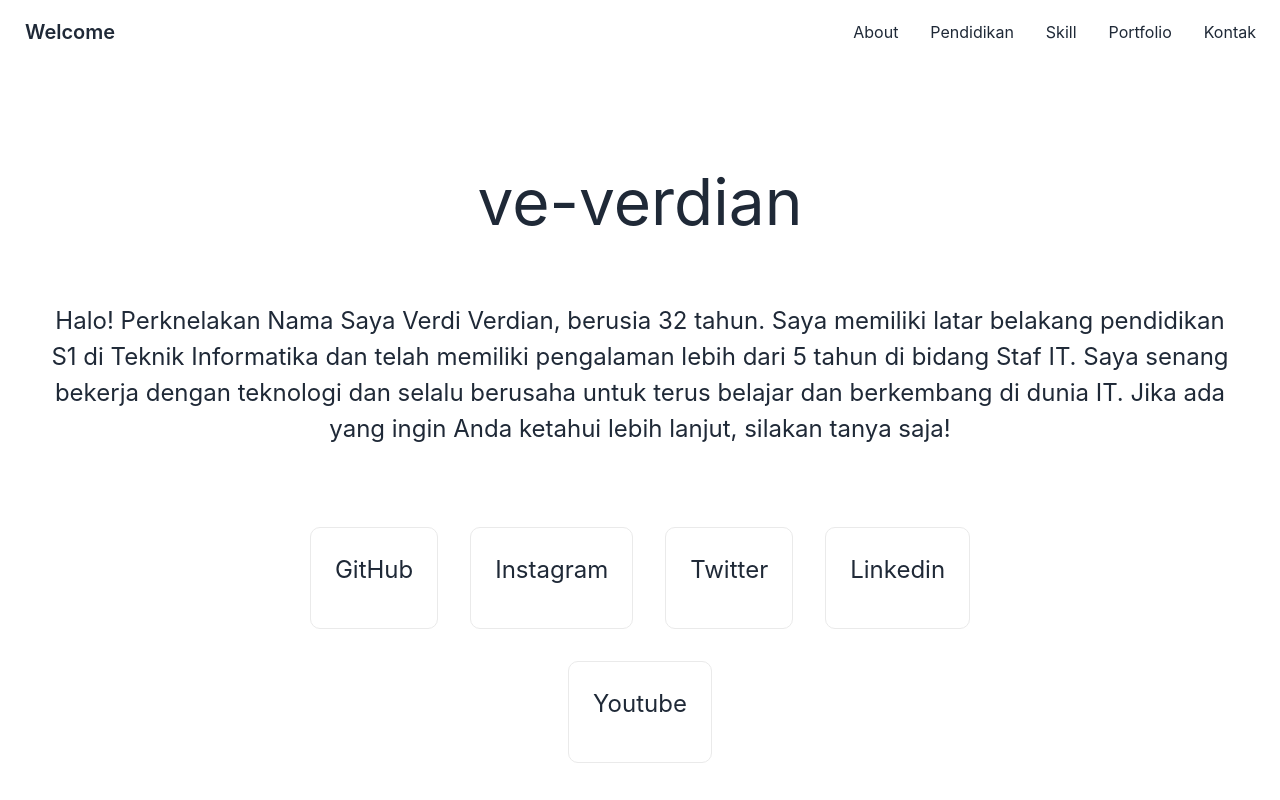
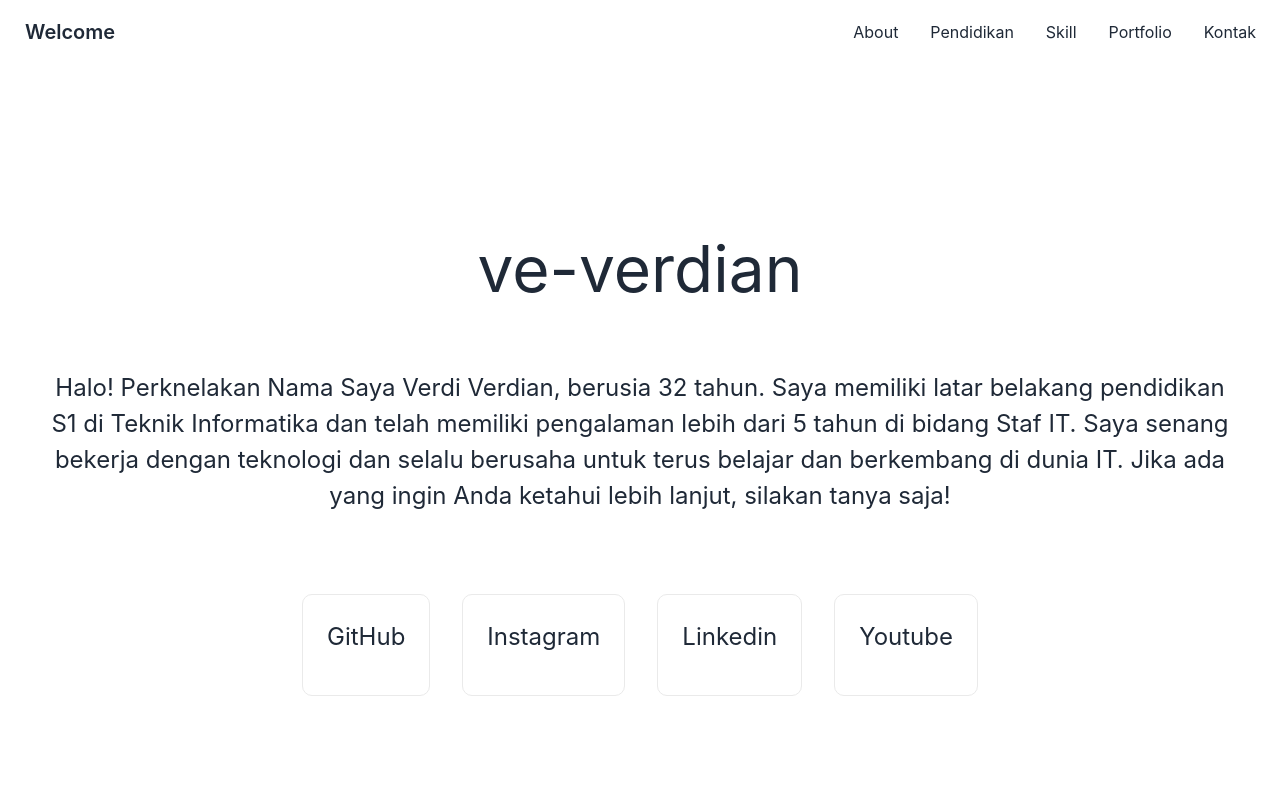
Before and after one commit to ve-verdian/new-cv, a Next.js app: page /about in a window 1280 px wide. Shown: the top 800 px of the page. Built offline with nearby package versions, Linux system fonts and the light colour scheme.

Commit message:
Update about.js

```diff
--- a/pages/about.js
+++ b/pages/about.js
@@ -31,12 +31,8 @@ export default function About() {
                 <h2>GitHub</h2>
             </a>
 
-            <a href="https://www.instagram.com/ve_verdian/" target="_blank" rel="noopener noreferrer" className={styles.card}>
+            <a href="https://www.instagram.com/ve.verdian/" target="_blank" rel="noopener noreferrer" className={styles.card}>
                 <h2>Instagram</h2>
-            </a>
-
-            <a href="https://twitter.com/L4sagna_Band" target="_blank" rel="noopener noreferrer" className={styles.card}>
-                <h2>Twitter</h2>
             </a>
 
             <a href="https://www.linkedin.com/in/verdi-verdian-0b0474171/" target="_blank" rel="noopener noreferrer" className={styles.card}>
```
